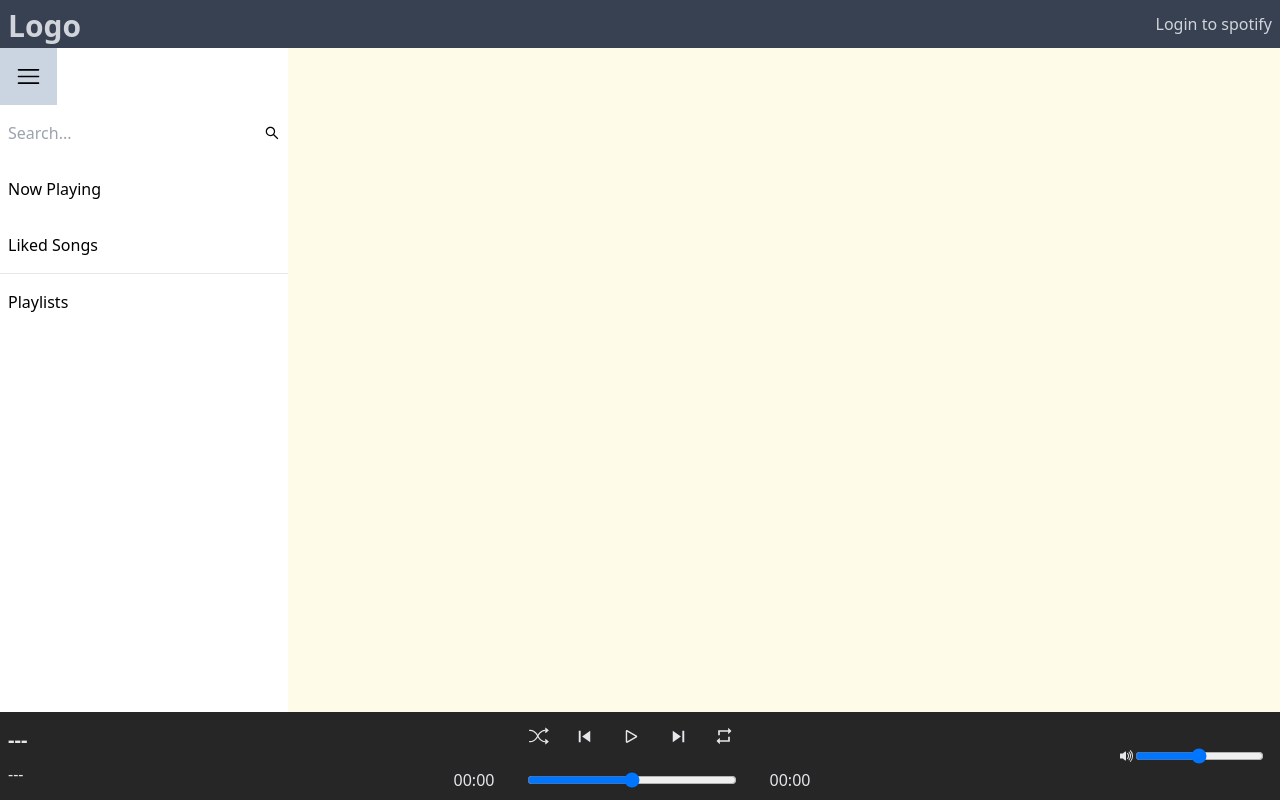
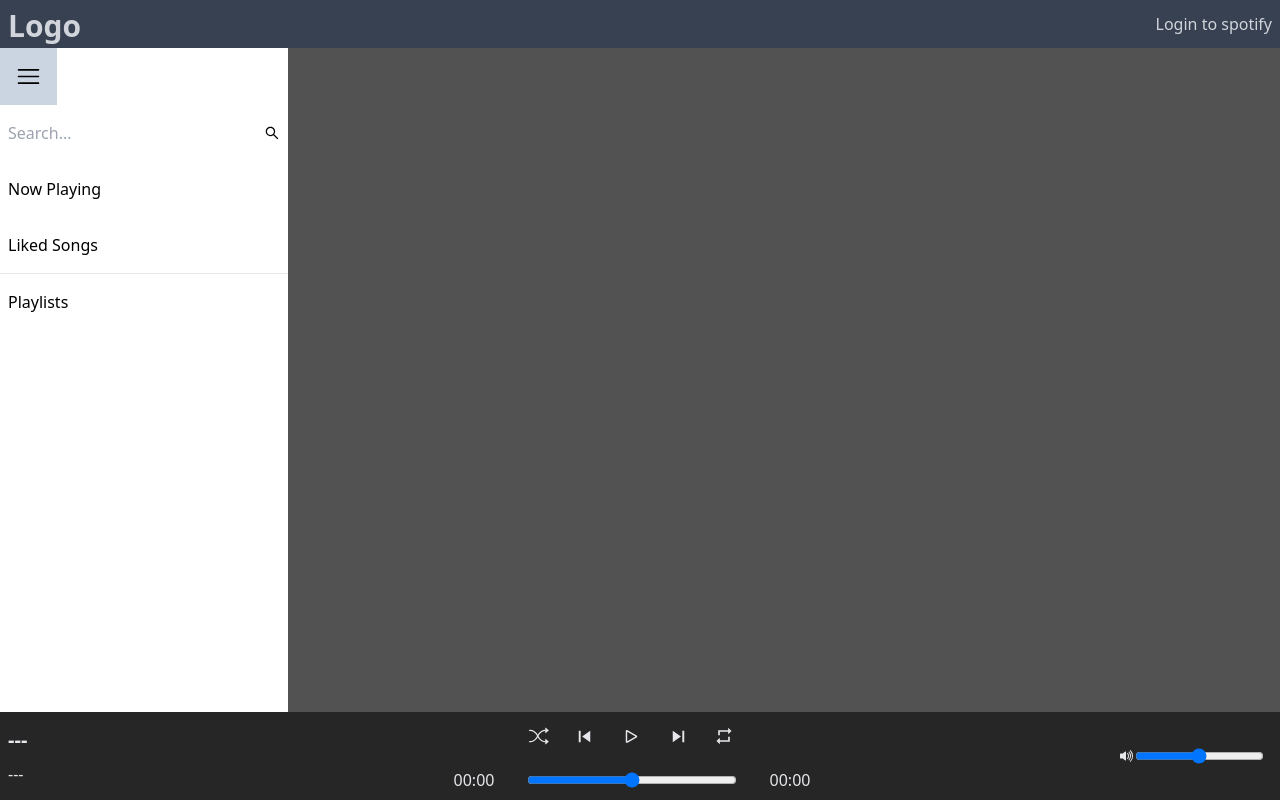
Before and after one commit to dudleylim/spotify-clone-implicitgrant, a React (Create React App) app: page / in a window 1280 px wide. Built offline with nearby package versions, Linux system fonts and the light colour scheme.

Commit message:
checkpoint for sidebar and main page changes

```diff
--- a/src/components/Header.js
+++ b/src/components/Header.js
@@ -9,7 +9,6 @@ const Header = () => {
             <h1 className='font-bold text-3xl'>Logo</h1>
             {contextApi.token ?
                 <div>
-                    <button>Dropdown profile</button>
                     <button className='' onClick={() => {contextApi.logout()}}>Logout</button>
                 </div>
             :
--- a/src/components/Main.js
+++ b/src/components/Main.js
@@ -8,7 +8,7 @@ const Main = () => {
     const contextApi = useContext(Context);
 
     return (
-        <main className='flex flex-row bg-yellow-50'>
+        <main className='flex flex-row bg-neutral-600 text-neutral-300'>
             {!contextApi.token ?
             <></>
             :
```
